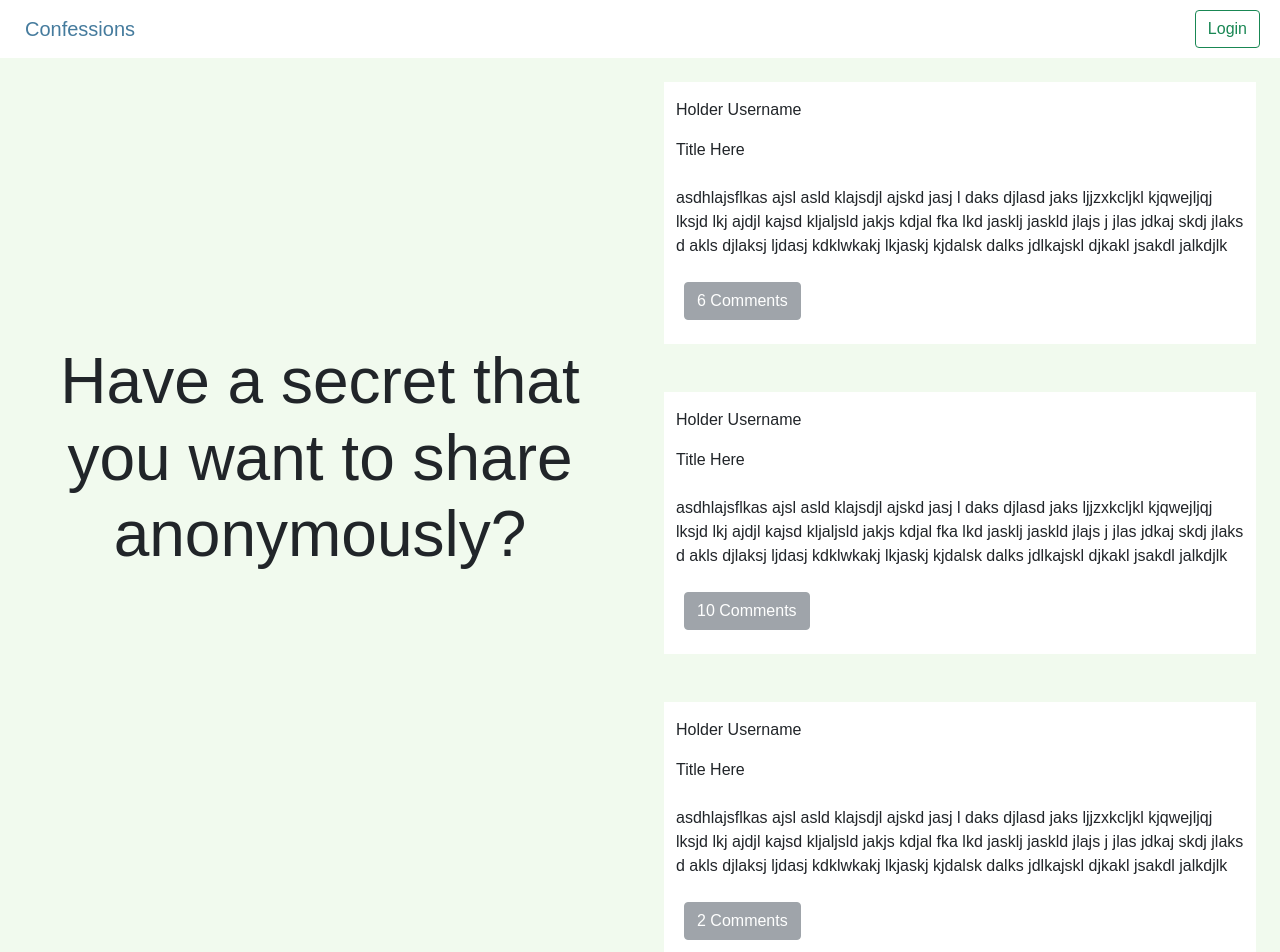
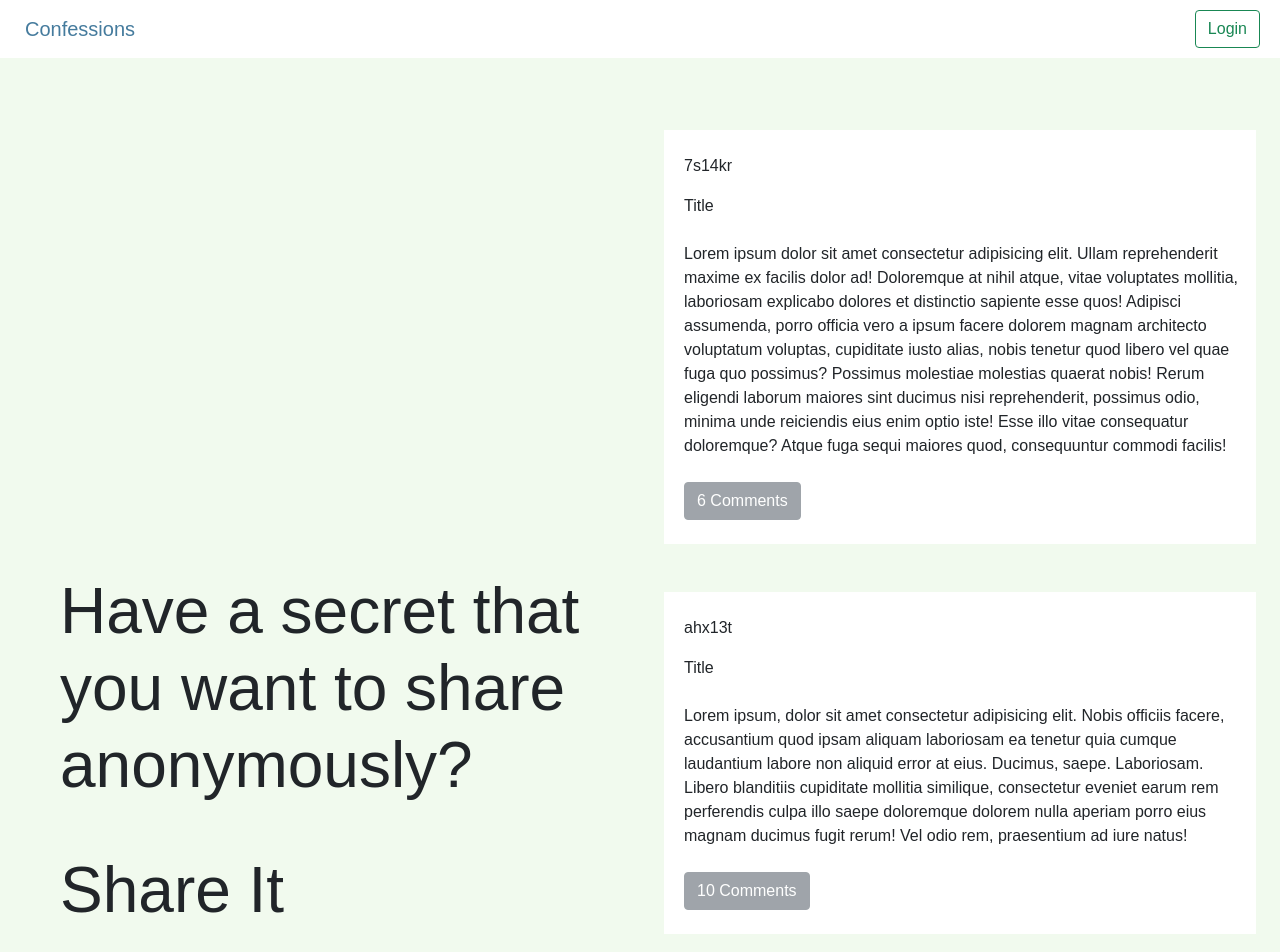
Before and after one commit to SLuo490/Confessions, a React (Create React App) app: page / in a window 1280 px wide. Shown: the top 952 px of the page. After the commit the page ends 800 px from the top, so only its background shows below. Built offline with nearby package versions, Linux system fonts and the light colour scheme; no server answers; a web font is replaced by a local one.

Commit message:
add more styling to landing page

```diff
--- a/src/pages/LandingPage.js
+++ b/src/pages/LandingPage.js
@@ -11,22 +11,32 @@ export default function LandingPage() {
   return (
     <div className='landingPage'>
       <Nav />
-      <div className='container-fluid'>
+      <div className='container-fluid position-fixed'>
         <div className='row'>
-          <div className='col display-3 d-flex text-center align-items-center justify-content-center vh-100'>
-            Have a secret that you want to share anonymously?
+          <div className='col display-3 d-flex justify-content-center flex-column'>
+            <div className='ms-5'>
+              Have a secret that you want to share anonymously?
+            </div>
+            <div className='ms-5 mt-5'>Share It</div>
           </div>
-          <div className='col'>
+          <div className='col mt-5'>
             <div className='row h-45'>
               <div className='col m-4 bg-white'>
-                <div className='mt-3'>Holder Username</div>
-                <div className='mt-3'>Title Here</div>
-                <div className='mt-4'>
-                  asdhlajsflkas ajsl asld klajsdjl ajskd jasj l daks djlasd jaks
-                  ljjzxkcljkl kjqwejljqj lksjd lkj ajdjl kajsd kljaljsld jakjs
-                  kdjal fka lkd jasklj jaskld jlajs j jlas jdkaj skdj jlaks d
-                  akls djlaksj ljdasj kdklwkakj lkjaskj kjdalsk dalks jdlkajskl
-                  djkakl jsakdl jalkdjlk
+                <div className='mt-4 ms-2'>7s14kr</div>
+                <div className='mt-3 ms-2'>Title</div>
+                <div className='mt-4 ms-2'>
+                  Lorem ipsum dolor sit amet consectetur adipisicing elit. Ullam
+                  reprehenderit maxime ex facilis dolor ad! Doloremque at nihil
+                  atque, vitae voluptates mollitia, laboriosam explicabo dolores
+                  et distinctio sapiente esse quos! Adipisci assumenda, porro
+                  officia vero a ipsum facere dolorem magnam architecto
+                  voluptatum voluptas, cupiditate iusto alias, nobis tenetur
+                  quod libero vel quae fuga quo possimus? Possimus molestiae
+                  molestias quaerat nobis! Rerum eligendi laborum maiores sint
+                  ducimus nisi reprehenderit, possimus odio, minima unde
+                  reiciendis eius enim optio iste! Esse illo vitae consequatur
+                  doloremque? Atque fuga sequi maiores quod, consequuntur
+                  commodi facilis!
                 </div>
                 <div className='my-3 p-2'>
                   <button className='btn btn-secondary' disabled>
@@ -37,14 +47,17 @@ export default function LandingPage() {
             </div>
             <div className='row h-40'>
               <div className='col m-4 bg-white'>
-                <div className='mt-3'>Holder Username</div>
-                <div className='mt-3 '>Title Here</div>
-                <div className='mt-4'>
-                  asdhlajsflkas ajsl asld klajsdjl ajskd jasj l daks djlasd jaks
-                  ljjzxkcljkl kjqwejljqj lksjd lkj ajdjl kajsd kljaljsld jakjs
-                  kdjal fka lkd jasklj jaskld jlajs j jlas jdkaj skdj jlaks d
-                  akls djlaksj ljdasj kdklwkakj lkjaskj kjdalsk dalks jdlkajskl
-                  djkakl jsakdl jalkdjlk
+                <div className='mt-4 ms-2'>ahx13t</div>
+                <div className='mt-3 ms-2'>Title</div>
+                <div className='mt-4 ms-2'>
+                  Lorem ipsum, dolor sit amet consectetur adipisicing elit.
+                  Nobis officiis facere, accusantium quod ipsam aliquam
+                  laboriosam ea tenetur quia cumque laudantium labore non
+                  aliquid error at eius. Ducimus, saepe. Laboriosam. Libero
+                  blanditiis cupiditate mollitia similique, consectetur eveniet
+                  earum rem perferendis culpa illo saepe doloremque dolorem
+                  nulla aperiam porro eius magnam ducimus fugit rerum! Vel odio
+                  rem, praesentium ad iure natus!
                 </div>
                 <div className='my-3 p-2'>
                   <button className='btn btn-secondary' disabled>
@@ -55,14 +68,21 @@ export default function LandingPage() {
             </div>
             <div className='row h-40'>
               <div className='col m-4 bg-white'>
-                <div className='mt-3'>Holder Username</div>
-                <div className='mt-3 '>Title Here</div>
-                <div className='mt-4'>
-                  asdhlajsflkas ajsl asld klajsdjl ajskd jasj l daks djlasd jaks
-                  ljjzxkcljkl kjqwejljqj lksjd lkj ajdjl kajsd kljaljsld jakjs
-                  kdjal fka lkd jasklj jaskld jlajs j jlas jdkaj skdj jlaks d
-                  akls djlaksj ljdasj kdklwkakj lkjaskj kjdalsk dalks jdlkajskl
-                  djkakl jsakdl jalkdjlk
+                <div className='mt-4 ms-2'>tyxa31</div>
+                <div className='mt-3 ms-2'>Title</div>
+                <div className='mt-4 ms-2'>
+                  Lorem ipsum dolor sit, amet consectetur adipisicing elit.
+                  Veritatis ipsam excepturi nesciunt dolorum expedita! Natus
+                  repudiandae eos sequi dolore. Tempora eaque dolorum inventore
+                  praesentium ea modi temporibus aperiam in quibusdam! Sit
+                  tempora harum ipsum dolor, deserunt neque doloribus explicabo
+                  asperiores incidunt placeat delectus atque magni est aliquid
+                  porro cumque, ratione, accusamus sed! Mollitia neque
+                  cupiditate officia, incidunt numquam esse aperiam! Modi minus,
+                  similique tempore, non, assumenda qui repellat laboriosam
+                  cupiditate labore magni blanditiis quaerat! Minima nostrum
+                  repellat voluptate atque recusandae veniam quos iure, error
+                  debitis voluptates temporibus mollitia voluptatem harum.
                 </div>
                 <div className='my-3 p-2'>
                   <button className='btn btn-secondary' disabled>
--- a/src/pages/style.css
+++ b/src/pages/style.css
@@ -77,5 +77,3 @@ textarea {
   text-decoration-thickness: 3px;
   text-decoration-color: var(--imperial-red);
 }
-
-/* Media Queries */
```
